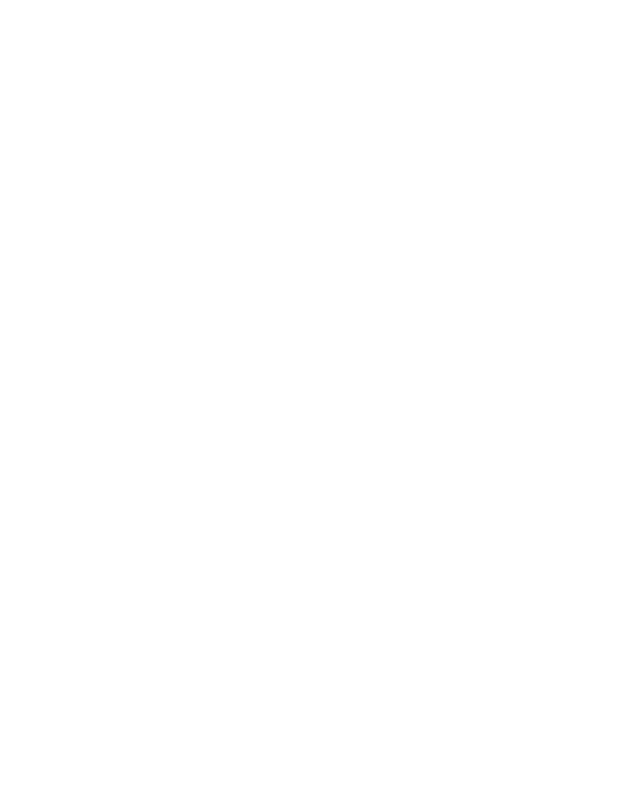
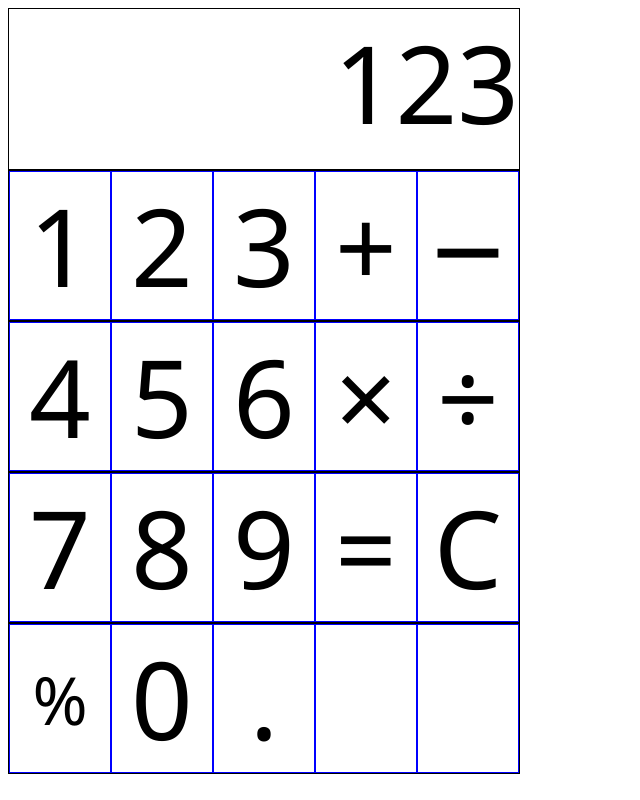
Before and after one commit to SSHage/Calculator, a plain HTML site: page index.html in a window 1280 px wide. Shown: the whole page, without its empty margins (0-640 px from the left). Drawn offline with Linux system fonts and the light colour scheme.

Commit message:
created basic calculator layout

```diff
--- a/index.html
+++ b/index.html
@@ -5,8 +5,39 @@
     <meta http-equiv="X-UA-Compatible" content="IE=edge">
     <meta name="viewport" content="width=device-width, initial-scale=1.0">
     <title>SSH's Calculator</title>
+    <link rel="stylesheet" href="styles.css">
 </head>
 <body>
-
+    <row1>
+        <display> 123</display>
+    </row1>
+    <row2>
+        <number id="one">1</number>
+        <number id="two">2</number>
+        <number id="three">3</number>
+        <operator id="addition">+</operator>
+        <operator id="subtraction">−</operator>
+    </row2>
+    <row3>
+        <number id="four">4</number>
+        <number id="five">5</number>
+        <number id="six">6</number>
+        <operator id="multiply">×</operator>
+        <operator id="divide">÷</operator>
+    </row3>
+    <row4>
+        <number id="seven">7</number>
+        <number id="eight">8</number>
+        <number id="nine">9</number>
+        <operator id="equals">=</operator>
+        <operator id="clear">C</operator>
+    </row4>
+    <row5>
+        <percentage>%</percentage>
+        <number id="zero">0</number>
+        <decimal>.</decimal>
+        <whitespace> </whitespace>
+        <whitespace> </whitespace>
+    </row5>
 </body>
 </html>
--- a/styles.css
+++ b/styles.css
@@ -0,0 +1,42 @@
+body {
+    display: flex;
+    flex-direction: column;
+    width:40vw;
+    height: auto;
+    font-family: 'Segoe UI', Tahoma, Geneva, Verdana, sans-serif;
+}
+
+row1 {
+    display: flex;
+    flex-direction: row;
+    justify-content: flex-end;
+    border: 1px solid black;
+    height: 20vh;
+    width:auto;
+}
+
+display {
+    font-size: calc(5vw + 5vh + .5vmin);
+}
+
+number, operator, percentage, decimal, whitespace {
+    border: 1px solid blue;
+    width: 8vw;
+    display: flex;
+    justify-content: center;
+}
+
+row2,row3,row4,row5 {
+    display: flex;
+    flex-direction: row;
+    font-size: calc(5vw + 5vh + .5vmin);
+    border: 1px solid black;
+    justify-content: space-around;
+
+}
+
+percentage {
+    display: flex;
+    align-items: center;
+    font-size: calc(3vw + 3vh + .5vmin);
+}
```
Also changed, not shown: main.js (+15 -0 lines).
